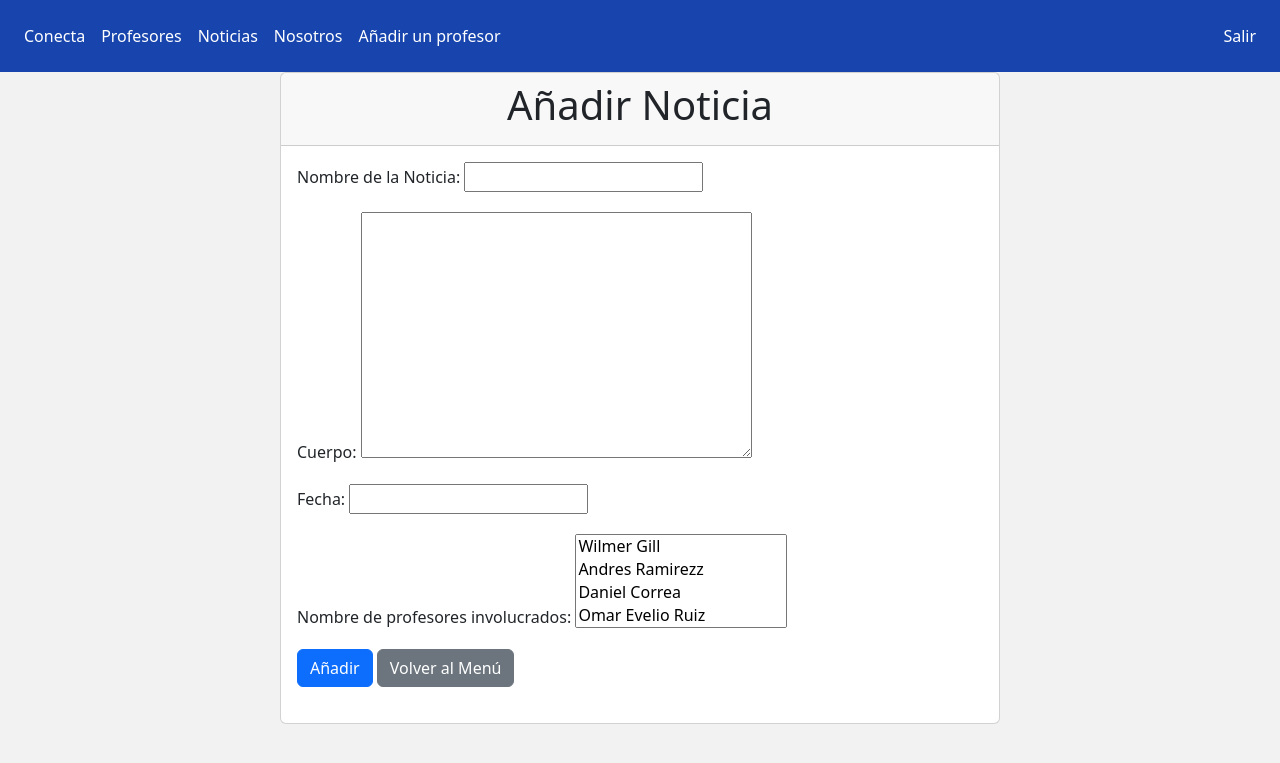
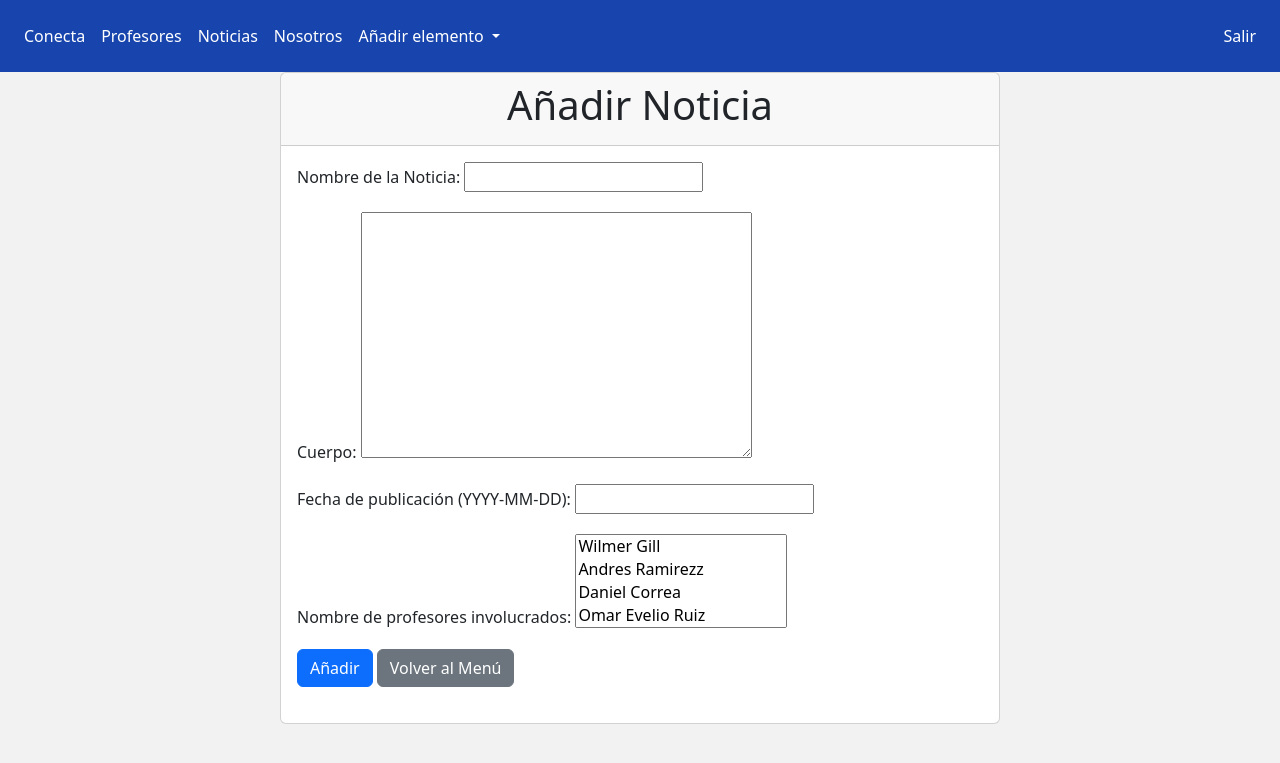
Before and after one commit to Conecta-EAFIT/Conecta_EAFIT, a Django app: page /add_noticias/ in a window 1280 px wide. Shown: the top 763 px of the page. Run offline with Django 4.2, Linux system fonts and the light colour scheme; a user stored in the database is signed in; data comes from the database, SQL or seed files in the repository; both versions use the stored data as it was after the commit.

Commit message:
Arreglando errores restantes

```diff
--- a/conecta_django/templates/base.html
+++ b/conecta_django/templates/base.html
@@ -49,8 +49,14 @@
         </li>
 
         {% if user.is_staff %}
-        <li class="nav-item move-right">
-            <a class="nav-link" href="{% url 'add_record' %}">Añadir un profesor</a>
+        <li class="nav-item dropdown"> <!-- Elemento de menú desplegable -->
+            <a class="nav-link dropdown-toggle" href="#" id="navbarDropdownMenuLink" role="button" data-bs-toggle="dropdown" aria-expanded="false">
+                Añadir elemento
+            </a>
+            <ul class="dropdown-menu" aria-labelledby="navbarDropdownMenuLink">
+                <li><a class="dropdown-item" href="{% url 'add_record' %}">Añadir un profesor</a></li>
+                <li><a class="dropdown-item" href="{% url 'add_noticias' %}">Añadir una noticia</a></li>
+            </ul>
         </li>
         {% endif %}
 
@@ -60,6 +66,7 @@
     </ul>
 </nav>
 
+
 <div class="container">
     {% block content %}
     {% endblock content %}
--- a/noticias/templates/add_noticias.html
+++ b/noticias/templates/add_noticias.html
@@ -46,7 +46,7 @@
               {{ form.body }}
             </div>
             <div class="form-group">
-              <label for="id_image">Fecha:</label>
+              <label for="id_image">Fecha de publicación (YYYY-MM-DD):</label>
               {{ form.date }}
             </div>
             <div class="form-group">
```
Also changed, not shown: db.sqlite3, profesor/migrations/0010_profesor_email.py (added), profesor/migrations/0011_alter_profesor_year.py (added).
